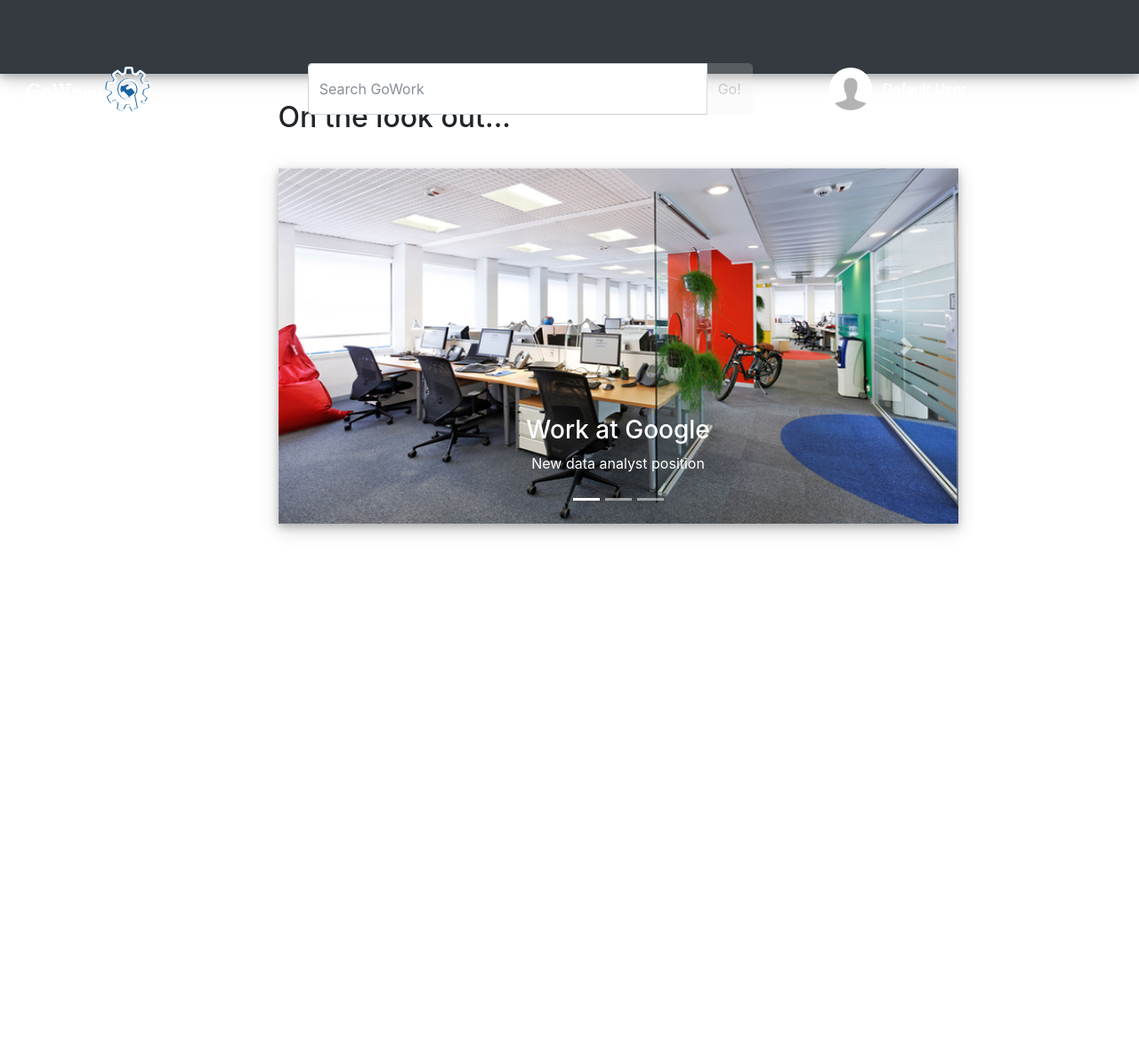
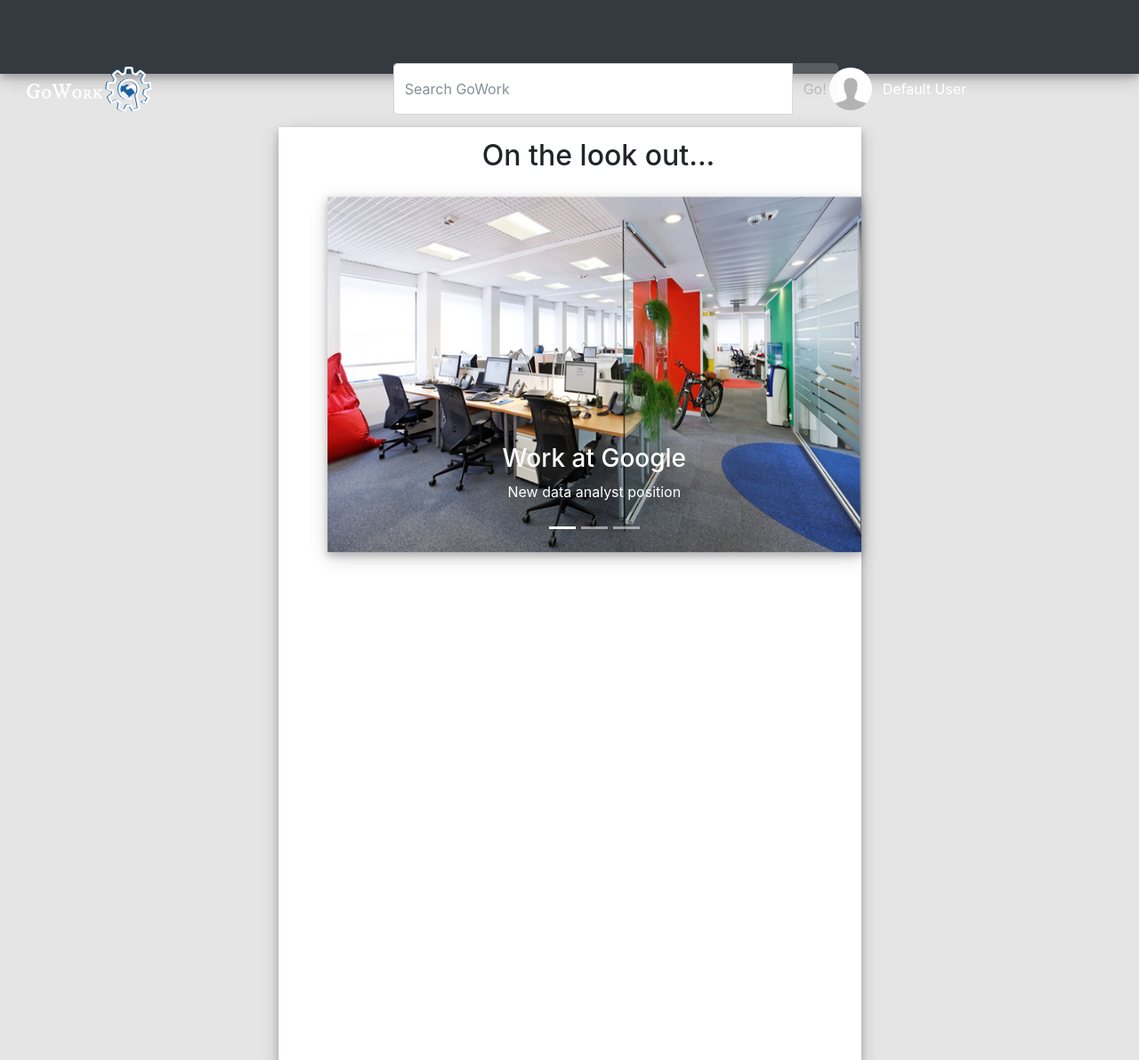
Before and after one commit to jkatan/TPE-GRUPO-8-Bolsa-de-Trabajo, a PHP site: page /employee-mainpage.html in a window 1280 px wide. Shown: the whole page at 89% size. Run offline with PHP 8.4, Linux system fonts and the light colour scheme; some libraries are stand-ins or nearby versions.

Commit message:
some style changes

```diff
--- a/Web/employee-mainpage.html
+++ b/Web/employee-mainpage.html
@@ -20,11 +20,14 @@
       <div id="profile">Default User</div>
       <img id="user-image" src="img/default-user.png"/>
     </nav>
-    <div class="row princpal-page">
-      <div class=col-sm-3></div>
-      <div class=col-sm-7>
-        <div id="title-look-out" class="row"><h2>On the look out...</h2></div>
-        <div class="row">
+    <!--CENTRAL AREA-->
+    <div id="subline" class="row thatarea"></div>
+    <div class="row principal-page thatarea">
+      <div class="col-sm-3 thatarea"></div>
+      <!--CARUSEL-->
+      <div class="col-sm-6 notthatarea">
+        <div class="row ">
+          <h2 id="look-out">On the look out...</h2>
           <div id="carouselExampleIndicators" class="carousel slide" data-ride="carousel">
             <ol class="carousel-indicators">
               <li data-target="#carouselExampleIndicators" data-slide-to="0" class="active"></li>
@@ -64,9 +67,8 @@
             </a>
           </div>
         </div>
-        </div>
-        <div class="row"></div>
-      <div class=col-sm-2></div>
+      </div>
+      <div class="col-sm-3 thatarea"></div>
     </div>
     <script src="https://code.jquery.com/jquery-3.2.1.slim.min.js" integrity="sha384-KJ3o2DKtIkvYIK3UENzmM7KCkRr/rE9/Qpg6aAZGJwFDMVNA/GpGFF93hXpG5KkN" crossorigin="anonymous"></script>
     <script src="https://cdnjs.cloudflare.com/ajax/libs/popper.js/1.12.3/umd/popper.min.js" integrity="sha384-vFJXuSJphROIrBnz7yo7oB41mKfc8JzQZiCq4NCceLEaO4IHwicKwpJf9c9IpFgh" crossorigin="anonymous"></script>
--- a/Web/stylesheet.css
+++ b/Web/stylesheet.css
@@ -30,6 +30,7 @@
   position: relative;
   height: 70%;
   width: 500px;
+  left:96px;
 }
 
 #search-button{
@@ -65,15 +66,22 @@
   text-align: center;
 }
 #carouselExampleIndicators{
+    margin-left: 8.5%;
     position: relative;
     width: 800px;
     height: 400px;
     box-shadow: 0 4px 8px 0 rgba(0, 0, 0, 0.2), 0 6px 20px 0 rgba(0, 0, 0, 0.19);
 }
-#title-look-out{
-  margin-top:  4%;
-  margin-bottom:  4%;
+
+#look-out{
+  margin-left: 35%;
+  margin-bottom: 4%;
+  margin-top: 2%;
 }
+#subline{
+  height: 5%;
+}
+
 .carousel-inner{
   max-width: 100% ;
   max-height: 100%;
@@ -82,7 +90,13 @@
   width: 100%;
   height: 100%;
 }
-
+.thatarea{
+    background-color:  rgba(0, 0, 0, 0.1);
+}
+.notthatarea{
+  background-color: rgba(0, 0, 0, 0);
+  box-shadow: 0 4px 8px 0 rgba(0, 0, 0, 0.2), 0 6px 20px 0 rgba(0, 0, 0, 0.19);
+}
 .lower-links-login{
   border: rgba(0, 0, 0, 0.2);
 }
@@ -95,6 +109,7 @@
   background-image: url(img/office.jpg);
 }
 
-.princpal-page{
+.principal-page{
   background-color: rgba(255,255, 255, 0.1);
+  height: 100%;
 }
```
